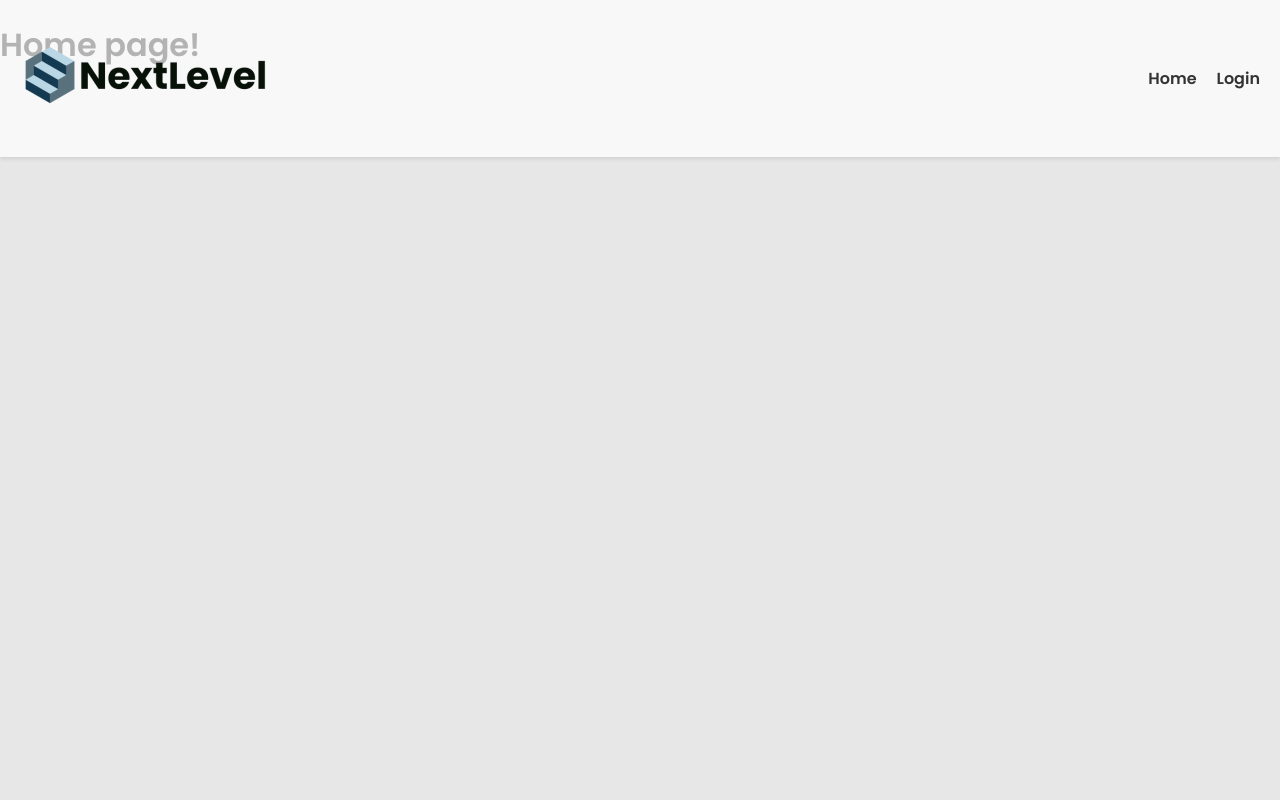
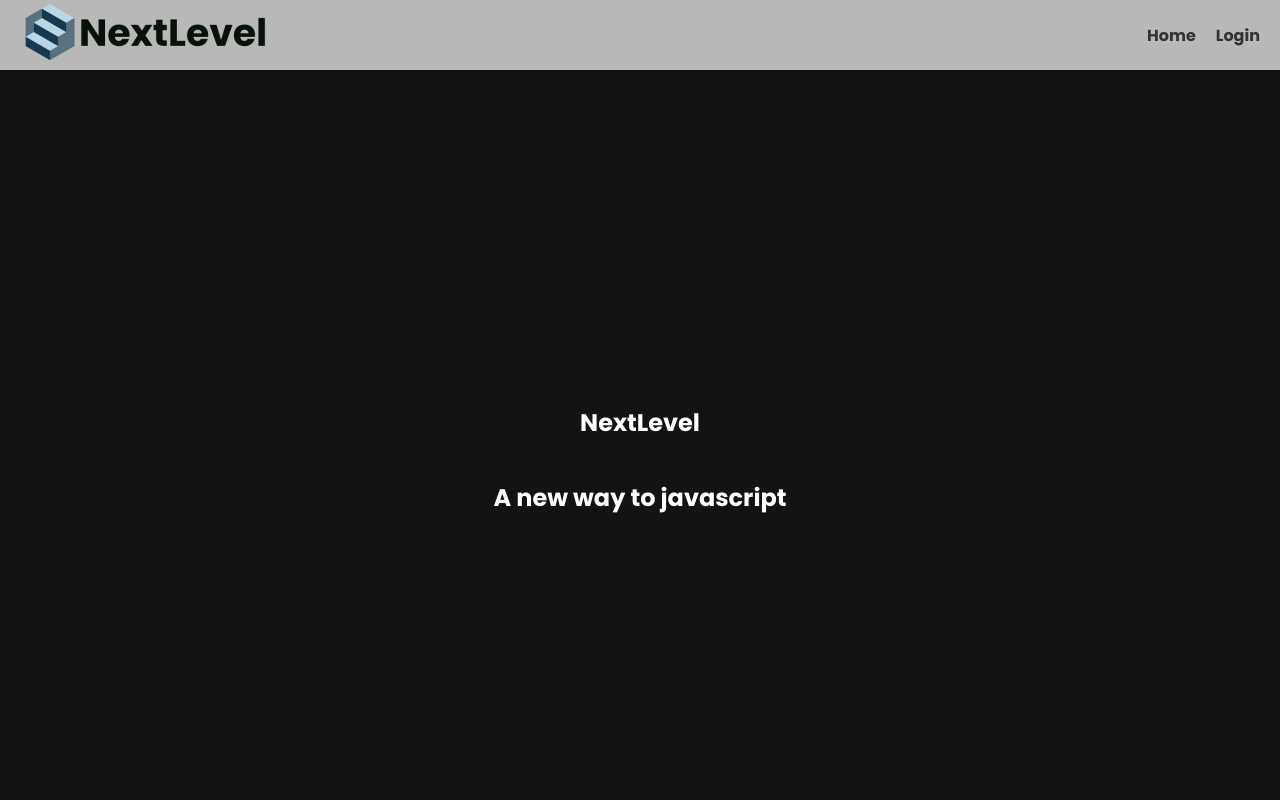
Before and after one commit to oslabs-beta/NextLevel, a Next.js app: page / in a window 1280 px wide. Shown: the top 800 px of the page. Built offline with nearby package versions, Linux system fonts and the light colour scheme.

Commit message:
models + home started

```diff
--- a/src/app/components/topnav.module.css
+++ b/src/app/components/topnav.module.css
@@ -13,6 +13,7 @@
   display: flex;
   justify-content: space-between;
   align-items: center;
+  height: 70px;
 }
 
 .logo {
@@ -20,7 +21,7 @@
 }
 
 .logo img {
-  height: 200px; /* Adjust size as needed */
+  height: 250px; /* Adjust size as needed */
   max-width: 350px; /* Adjust the maximum width as needed */
   width: auto; /* Ensure the aspect ratio is maintained */
   max-height: 200px; /* Ensure the logo doesn't exceed the specified height */
--- /dev/null
+++ b/src/app/home.css
@@ -0,0 +1,23 @@
+@import url('https://fonts.googleapis.com/css2?family=Poppins:wght@700&display=swap');
+
+body {
+  background-color: #131316;
+  color: #ffffff;
+  font-family: 'Poppins', sans-serif;
+  padding: 10px;
+  margin: 0;
+  height: 100%;
+}
+
+.navbar-gap {
+    width: 100%;
+    height: 50px;
+}
+
+section {
+    display: grid;
+    place-items: center;
+    align-content: center;
+    min-height: 100vh;
+
+}
--- a/src/app/login/login.css
+++ b/src/app/login/login.css
@@ -117,7 +117,7 @@ input:-webkit-autofill ~ .icon {
   border-radius: 40px;
   box-shadow: 0 0 10px rgba(0, 0, 0, 0.1);
   cursor: pointer;
-  font-size: 16px;
+  font-size: 20px;
   color: #333;
   font-weight: 700;
 }
--- a/src/app/login/page.js
+++ b/src/app/login/page.js
@@ -4,7 +4,8 @@ import React, { useState } from 'react';
 import './login.css';
 import { FaCircleUser } from 'react-icons/fa6';
 import { Si1Password } from 'react-icons/si';
-import { FcGoogle } from 'react-icons/fc';
+// import { FcGoogle } from 'react-icons/fc';
+import { AiOutlineGoogle } from 'react-icons/ai';
 import { IoLogoGithub } from 'react-icons/io';
 import Link from 'next/link';
 import Modal from '../components/Modal';
@@ -101,7 +102,7 @@ export default function Login() {
         )}
         <div className="oauth-link">
           <button type="button" className="oauth-button" onClick={() => handleOAuthSignIn('google')}>
-            <FcGoogle className="google-icon" />
+            <AiOutlineGoogle className="google-icon" />
           </button>
           <button type="button" className="oauth-button" onClick={() => handleOAuthSignIn('github')}>
             <IoLogoGithub className="github-icon" />
--- a/src/app/page.js
+++ b/src/app/page.js
@@ -1,9 +1,24 @@
 import React from 'react';
+import './home.css';
+import { IoMdVideocam } from 'react-icons/io';
 
 export default function Home() {
   return (
    <main>
-    <h1>Home page!</h1>
+    <body>
+    <div className = 'navbar-gap'></div>
+    <section>
+      <h1>NextLevel</h1>
+      <h2>A new way to javascript</h2>
+    </section>
+    <section>
+      <h1>NEXT JS!</h1>
+      <p>Discover the power of modern web development with Next.js, the leading React framework for building fast, scalable, and SEO-friendly applications. Seamlessly integrate server-side rendering, static site generation, and API routes to create high-performance websites that captivate and engage users.</p>
+    </section>
+    <section>
+
+    </section>
+    </body>
    </main>
   );
 }
--- a/src/app/signup/page.js
+++ b/src/app/signup/page.js
@@ -23,7 +23,6 @@ export default function SignUp() {
 
     if (password !== confirmPass) {
       setError('Passwords do not match');
-      alert('Passwords do not match');
       return;
     }
 
--- a/src/app/signup/signUp.css
+++ b/src/app/signup/signUp.css
@@ -82,7 +82,7 @@ input:-webkit-autofill ~ .icon {
   border-radius: 40px;
   box-shadow: 0 0 10px rgba(0, 0, 0, 0.1);
   cursor: pointer;
-  font-size: 16px;
+  font-size: 20px;
   color: #333;
   font-weight: 700;
 }
@@ -113,6 +113,7 @@ input:-webkit-autofill ~ .icon {
   color: #333;
   margin-right: 10px;
   margin-left: 10px;
+  margin-top: 10px;
 }
 
 .google-icon {
@@ -145,4 +146,5 @@ input:-webkit-autofill ~ .icon {
   text-align: center;
   margin-top: 10px;
   width: 100%;
+  margin-bottom: -20px;
 }
```
